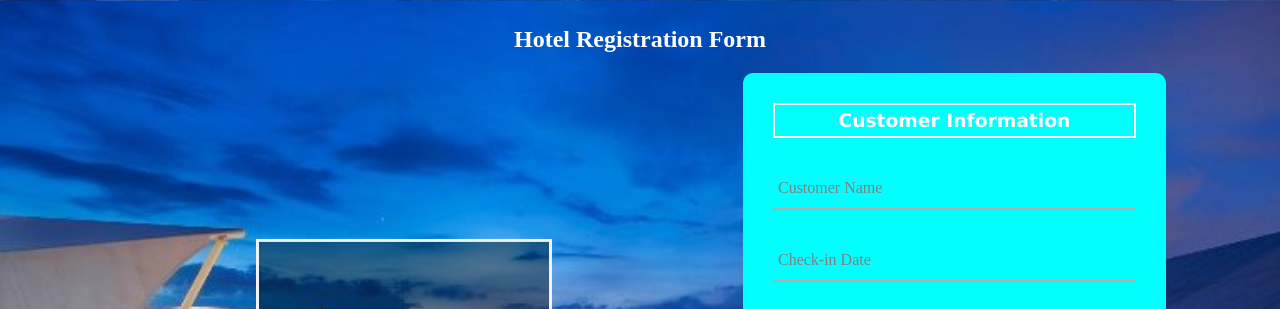
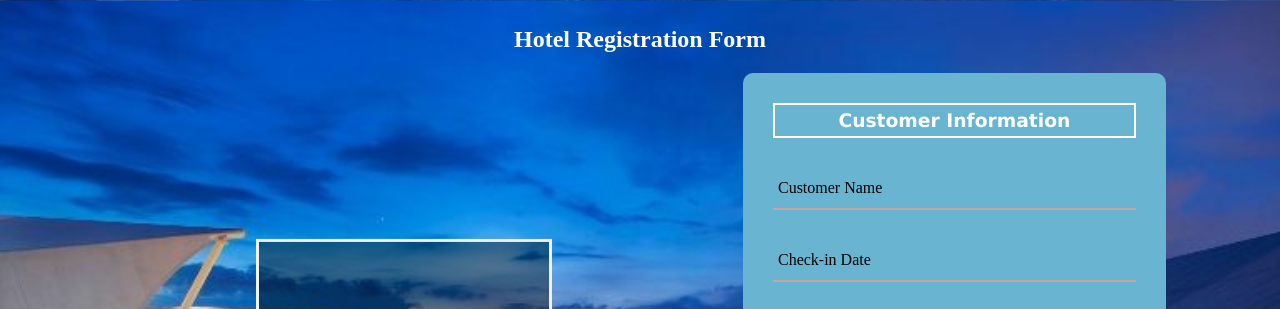
Before and after one commit to rupeshmaradana/DIGIBHEM, a plain HTML site: page index.html in a window 1280 px wide. Shown: the top 309 px of the page. Drawn offline with Linux system fonts and the light colour scheme.

Commit message:
change colour

```diff
--- a/style.css
+++ b/style.css
@@ -31,7 +31,7 @@ a{
 
 .container .data_container .customer_info{
 	position:relative;
-    background-color: aqua;
+    background-color: rgb(104, 180, 209);
 	padding:10px;
 	border-radius: 10px;
 	display:block;
@@ -92,7 +92,7 @@ input[type=number]{
 	position:absolute;
 	top:50%;
 	left:5px;
-	color:gray;
+	color:black;
 	transform:translateY(-50%);
 	font-size:16px;
 	pointer-events:none;
@@ -105,14 +105,15 @@ input[type=number]{
 	left:0;
 	width:0;
 	height:2px;
-	background:#2691d9;
+	background:#032ed9;
 	transition: .5s;
 }
 
 .text_field input:focus ~ label,
 .text_field input:valid ~ label{
 	top:-5px;
-	color:#2691d9;
+	color:#032ed9;
+	;
 }
 
 .text_field input:focus ~ span::before,
```
